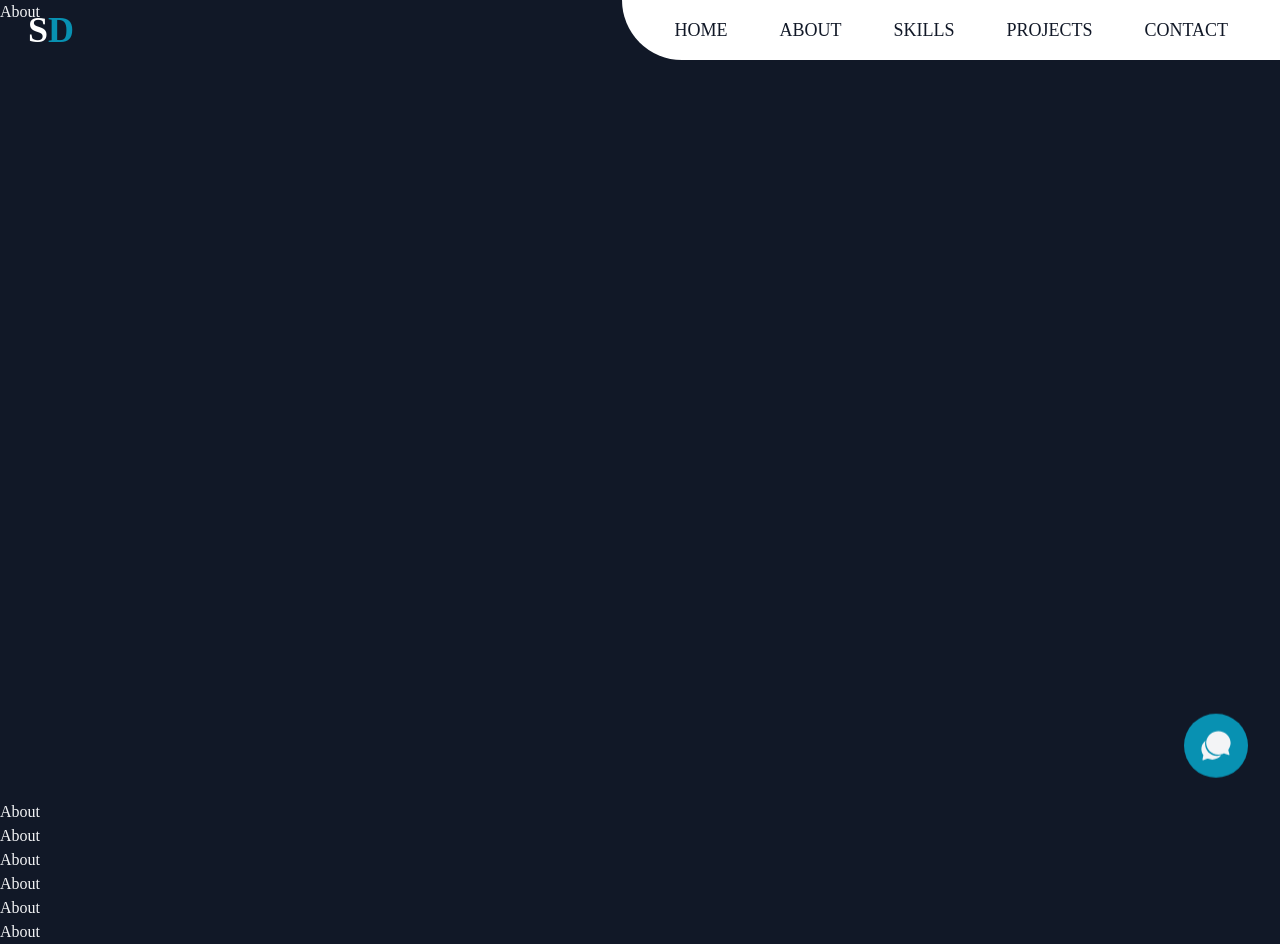
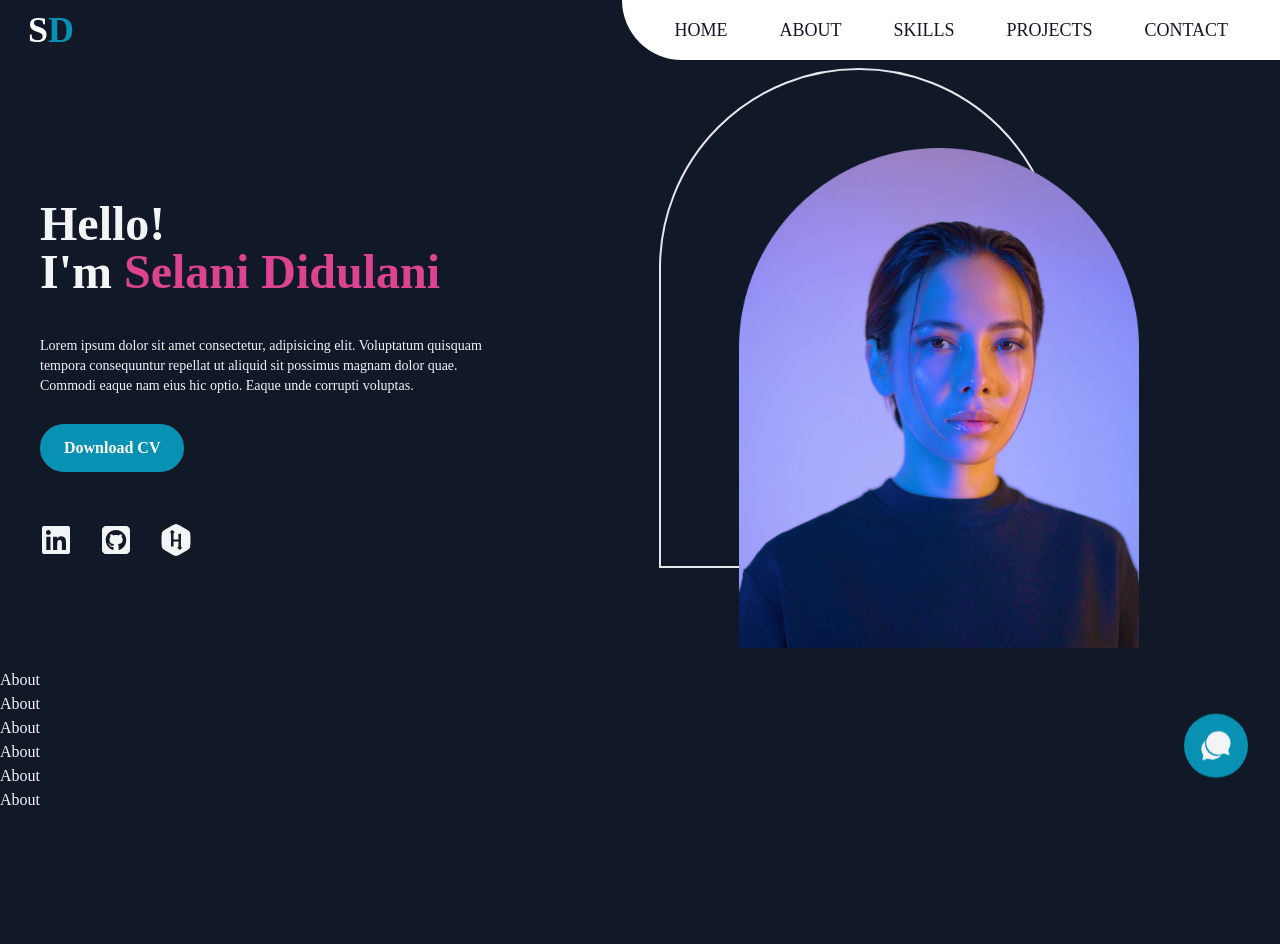
Before and after one commit to Selani00/My-Portfolio, a React (Vite) app: page / in a window 1280 px wide. After the commit the page ends 812 px from the top, so only its background shows below. Built offline with nearby package versions, Linux system fonts and the light colour scheme.

Commit message:
Landing Section

```diff
--- a/src/Components/Bot.jsx
+++ b/src/Components/Bot.jsx
@@ -4,7 +4,8 @@ import { IoIosChatbubbles } from "react-icons/io";
 const Bot = () => {
   return (
     <div className="fixed bottom-5 sm:right-8 right-4 z-[999] cursor-pointer text-4xl bg-cyan-600 w-16 h-16 flex items-center
-    justify-center rounded-full animate-bounce">
+    justify-center rounded-full animate-bounce"
+    href="#contact">
         <IoIosChatbubbles />
     </div>
 
--- a/src/Components/Hero.jsx
+++ b/src/Components/Hero.jsx
@@ -1,7 +1,114 @@
 import React from "react";
+import useMediaQuery from "../hooks/useMediaQuery";
+import { motion } from "framer-motion";
+import AnchorLink from "react-anchor-link-smooth-scroll";
+import Profile from "../assets/profile-image.png"
+import SociaMediaIcons from "../Items/SocialMediaIcons";
 
-const Hero = () => {
-  return <div className="h-screen">About</div>;
+const Hero = ({ setSelectedPage }) => {
+  const isAboveMediumScreens = useMediaQuery("(min-width:1060px)");
+
+  return (
+    <section
+      id="home"
+      className="md:flex md:justify-between md:items-center md:h-full gap-16 py-5 px-10"
+    >
+      {/*Image Section.Image is in top in small size screens so we need to create it first */}
+      <div className="md:order-2 flex justify-center basis-3/5 z-10 mt-16 md:mt-32">
+        {isAboveMediumScreens ? (
+          // This style will create a frame behind the profile
+          <div
+            className="relative z-0 ml-20 before:absolute before:-top-20 before:-left-20 before:rounded-t-[400px] before:w-full before:max-w-[400px]
+                before:h-full before:border-2 before:border-blue before:z-[-1]"
+          >
+            <img
+              alt="profile"
+              className="hover:filter hover:saturate-200 transition duration-500 z-10 w-full max-w-[400px] md:max-w-[400px]"
+              src={Profile}
+            />
+          </div>
+        ) : (
+          //for the small size screen
+          <img
+            alt="profile"
+            className="z-10 w-full max-w-[400px] md:max-w-[600px]"
+            src={Profile}
+            />
+
+        )}
+      </div>
+
+      {/* Main section     */}
+      <div className="z-30 basis-2/5 mt-12 md:mt-32">
+        {/* Heading */}
+        <motion.div
+          initial="hidden"
+          whileInView="visible"
+          viewport={{ once: true, amount: 0.5 }}
+          transition={{ duration: 0.5 }}
+          variants={{
+            hidden: { opacity: 0, x: -50 },
+            visible: { opacity: 1, x: 0 },
+          }}
+        >
+          <h1 className="md:text-5xl text-2xl z-10 text-center md:text-left font-bold">
+          Hello! <br />
+
+          I'm {""}
+            <span
+              className="xs:relative text-red xs:font-semibold z-20"
+            >
+               Selani Didulani
+            </span>
+
+          </h1>
+          <p className="mt-10 mb-7 text-sm text-center md:text-start">
+            Lorem ipsum dolor sit amet consectetur, adipisicing elit. Voluptatum
+            quisquam tempora consequuntur repellat ut aliquid sit possimus
+            magnam dolor quae. Commodi eaque nam eius hic optio. Eaque unde
+            corrupti voluptas.
+          </p>
+        </motion.div>
+
+        {/* Call to Action */}
+        <motion.div
+          className="flex mt-5 justify-center md:justify-start"
+          initial="hidden"
+          whileInView="visible"
+          viewport={{ once: true, amount: 0.5 }}
+          transition={{ delay: 0.2, duration: 0.5 }}
+          variants={{
+            hidden: { opacity: 0, x: -50 },
+            visible: { opacity: 1, x: 0 },
+          }}
+        >
+          <button
+            className="btn-primary"
+            onClick={() => setSelectedPage("contact")}
+
+          >
+            Download CV
+          </button>
+
+        </motion.div>
+
+
+        <motion.div
+          className="flex mt-3 justify-center md:justify-start"
+          initial="hidden"
+          whileInView="visible"
+          viewport={{ once: true, amount: 0.5 }}
+          transition={{ delay: 0.4, duration: 0.5 }}
+          variants={{
+            hidden: { opacity: 0, x: -50 },
+            visible: { opacity: 1, x: 0 },
+          }}
+        >
+          <SociaMediaIcons/>
+        </motion.div>
+      </div>
+    </section>
+  );
 };
 
 export default Hero;
--- /dev/null
+++ b/src/Items/SocialMediaIcons.jsx
@@ -0,0 +1,42 @@
+import { FaLinkedin, FaSquareGithub, FaHackerrank } from "react-icons/fa6";
+
+const SocialMediaIcons = () => {
+  return (
+
+      <div className="flex justify-center md:justify-start my-10 gap-7 ">
+        <a
+          className="hover:opacity-50 transition duration-500"
+          href="https://www.linkedin.com/in/selani-didulani-1866a2227/"
+          target="_blank"
+          rel="noreferrer"
+        >
+          <FaLinkedin size={32} />
+        </a>
+
+        <a
+          className="hover:opacity-50 transition duration-500"
+          href="https://www.linkedin.com/in/selani-didulani-1866a2227/"
+          target="_blank"
+          rel="noreferrer"
+        >
+          <FaSquareGithub size={32} />
+        </a>
+
+        <a
+          className="hover:opacity-50 transition duration-500"
+          href="https://www.linkedin.com/in/selani-didulani-1866a2227/"
+          target="_blank"
+          rel="noreferrer"
+        >
+          <FaHackerrank size={32} />
+        </a>
+      </div>
+
+
+
+
+
+  );
+};
+
+export default SocialMediaIcons;
--- a/src/index.css
+++ b/src/index.css
@@ -9,3 +9,7 @@ html{
 body{
   @apply box-border bg-gray-900 text-gray-100;
 }
+
+.btn-primary{
+  @apply bg-cyan-600 font-semibold text-white md:mx-0 mx-auto rounded-full py-3 px-6 flex items-center gap-2;
+}
```
Also changed, not shown: src/assets/profile-image.png (added).
